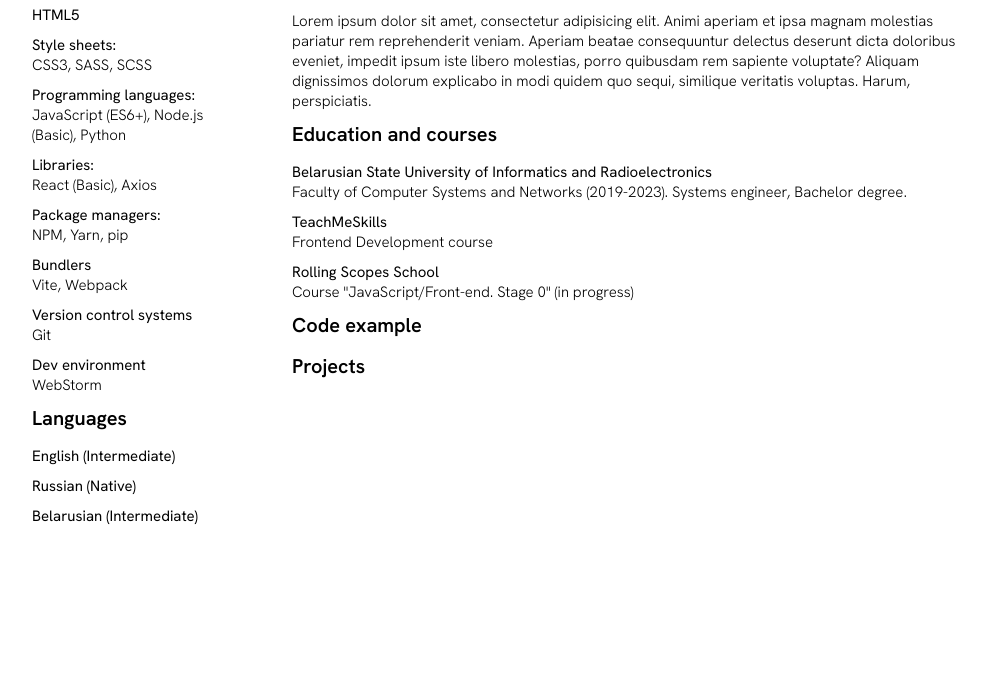
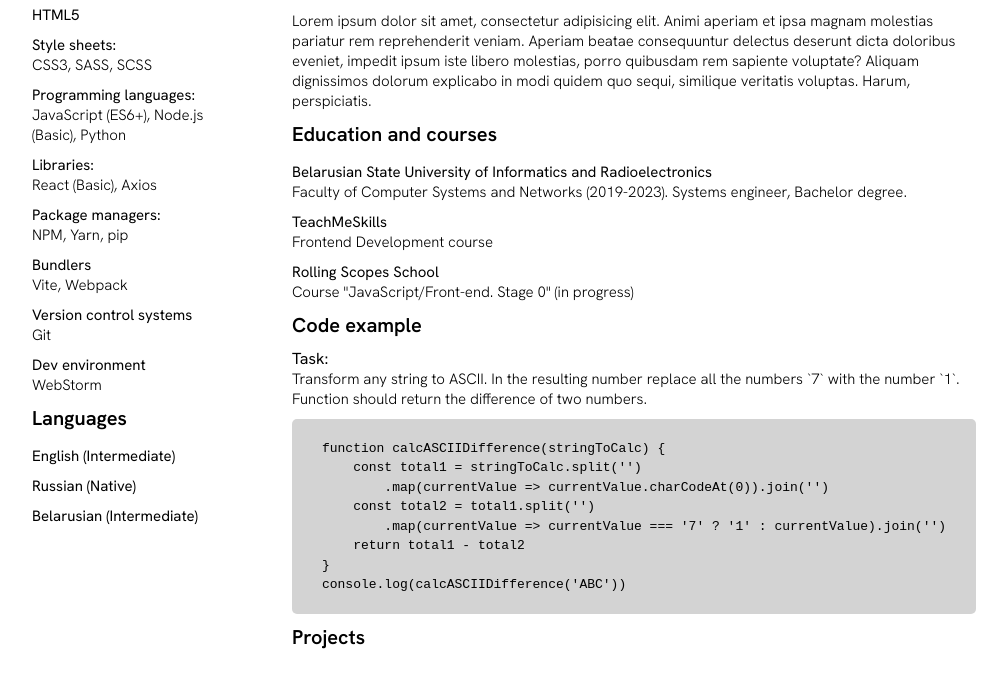
Before and after one commit to JustPerush/rsschool-cv, a plain HTML site: page index.html in a window 1280 px wide. Shown: the part 452-1140 px from the top of the page, without its empty margins (146-1153 px from the left). Before the commit the page ends 1038 px from the top, so only its background shows below. Drawn offline with Linux system fonts and the light colour scheme.

Commit message:
feat: add code example section and styles for it

```diff
--- a/index.html
+++ b/index.html
@@ -132,6 +132,24 @@
                     </section>
                     <section class="code-example">
                         <h3 class="section-heading">Code example</h3>
+                        <span class="code-example-task">Task:</span>
+                        <p class="code-example-task-text">
+                            Transform any string to ASCII. In the resulting number replace
+                            all the numbers `7` with the number `1`.
+                            Function should return the difference of two numbers.
+                        </p>
+                        <pre>
+                            <code>
+function calcASCIIDifference(stringToCalc) {
+    const total1 = stringToCalc.split('')
+        .map(currentValue => currentValue.charCodeAt(0)).join('')
+    const total2 = total1.split('')
+        .map(currentValue => currentValue === '7' ? '1' : currentValue).join('')
+    return total1 - total2
+}
+console.log(calcASCIIDifference('ABC'))
+                            </code>
+                        </pre>
                     </section>
                     <section class="projects">
                         <h3 class="section-heading">Projects</h3>
--- a/styles/style.css
+++ b/styles/style.css
@@ -111,3 +111,30 @@ header > h2 {
 .education-description {
     font-weight: 300;
 }
+
+.code-example > * {
+    margin-bottom: 10px;
+}
+
+.code-example-task {
+    margin-bottom: 5px;
+}
+
+.code-example-task-text {
+    font-weight: 300;
+    font-size: 15px ;
+}
+
+pre {
+    display: flex;
+    flex-direction: column;
+    justify-content: center;
+    align-items: center;
+    font-family: monospace;
+    background-color: lightgray;
+    border-radius: 5px;
+}
+
+code {
+    line-height: 1.5;
+}
```
